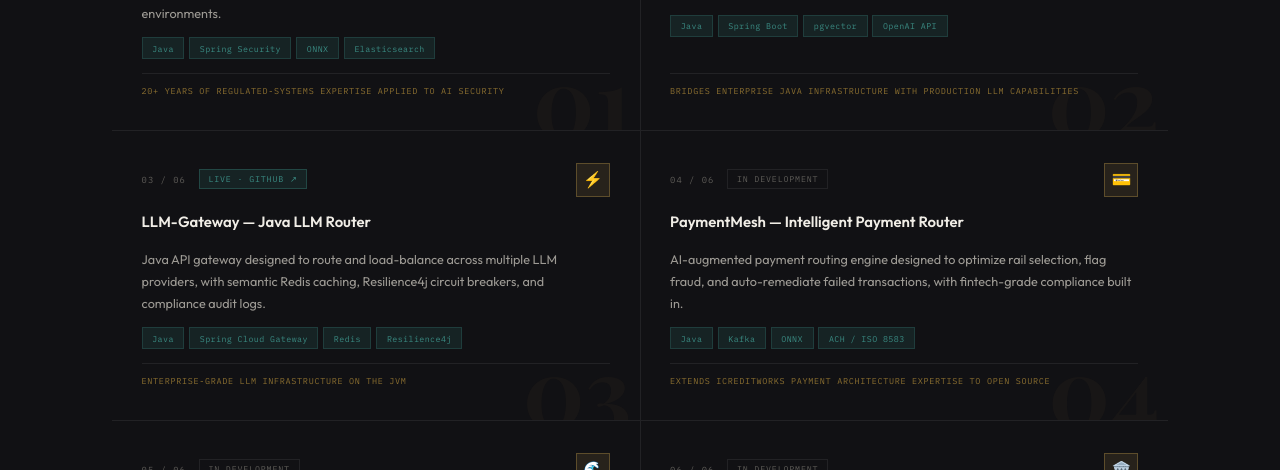
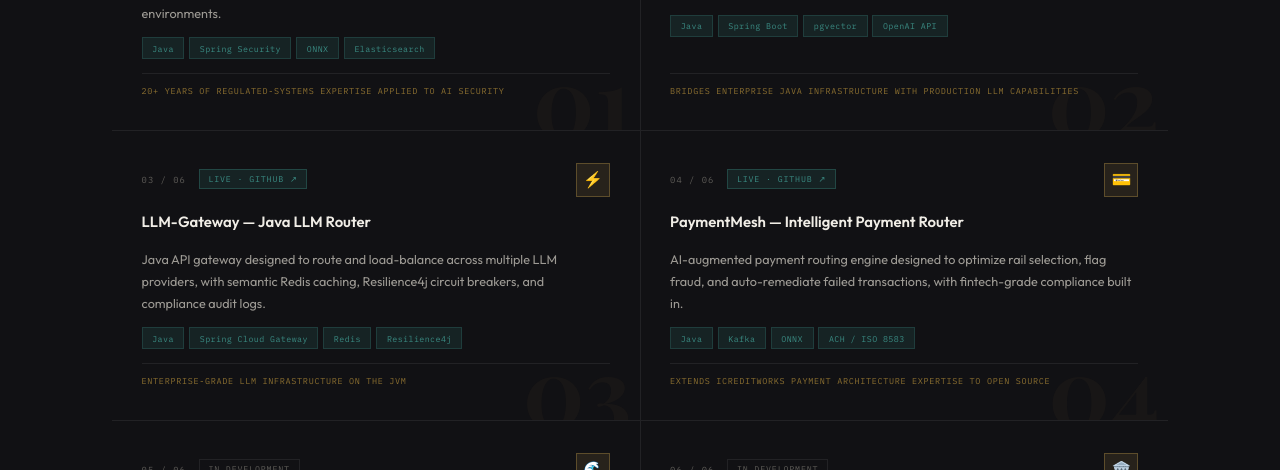
Before and after one commit to abhinav-neo/abhinav-neo.github.io, a plain HTML site: page index.html in a window 1280 px wide. Shown: the part 8360-8830 px from the top of the page. Drawn offline with nearby package versions, Linux system fonts and the light colour scheme; a web font is replaced by a local one.

Commit message:
Link PaymentMesh project card to JavaToAILab/paymentmesh and mark it live

```diff
--- a/index.html
+++ b/index.html
@@ -1069,13 +1069,13 @@ footer {
         <div class="proj-stack"><span class="ptag">Java</span><span class="ptag">Spring Cloud Gateway</span><span class="ptag">Redis</span><span class="ptag">Resilience4j</span></div>
         <div class="proj-impact">Enterprise-grade LLM infrastructure on the JVM</div>
       </a>
-      <div class="proj-card" data-n="04">
-        <div class="proj-hdr"><span class="proj-num">04 / 06 &nbsp;<span class="proj-status">In development</span></span><span class="proj-icon">💳</span></div>
+      <a href="https://github.com/JavaToAILab/paymentmesh" target="_blank" class="proj-card" data-n="04">
+        <div class="proj-hdr"><span class="proj-num">04 / 06 &nbsp;<span class="proj-status live">Live · GitHub ↗</span></span><span class="proj-icon">💳</span></div>
         <div class="proj-name">PaymentMesh — Intelligent Payment Router</div>
         <div class="proj-sub">AI-augmented payment routing engine designed to optimize rail selection, flag fraud, and auto-remediate failed transactions, with fintech-grade compliance built in.</div>
         <div class="proj-stack"><span class="ptag">Java</span><span class="ptag">Kafka</span><span class="ptag">ONNX</span><span class="ptag">ACH / ISO 8583</span></div>
         <div class="proj-impact">Extends iCreditWorks payment architecture expertise to open source</div>
-      </div>
+      </a>
       <div class="proj-card" data-n="05">
         <div class="proj-hdr"><span class="proj-num">05 / 06 &nbsp;<span class="proj-status">In development</span></span><span class="proj-icon">🌊</span></div>
         <div class="proj-name">StreamIntel — Real-Time Event AI</div>
```
